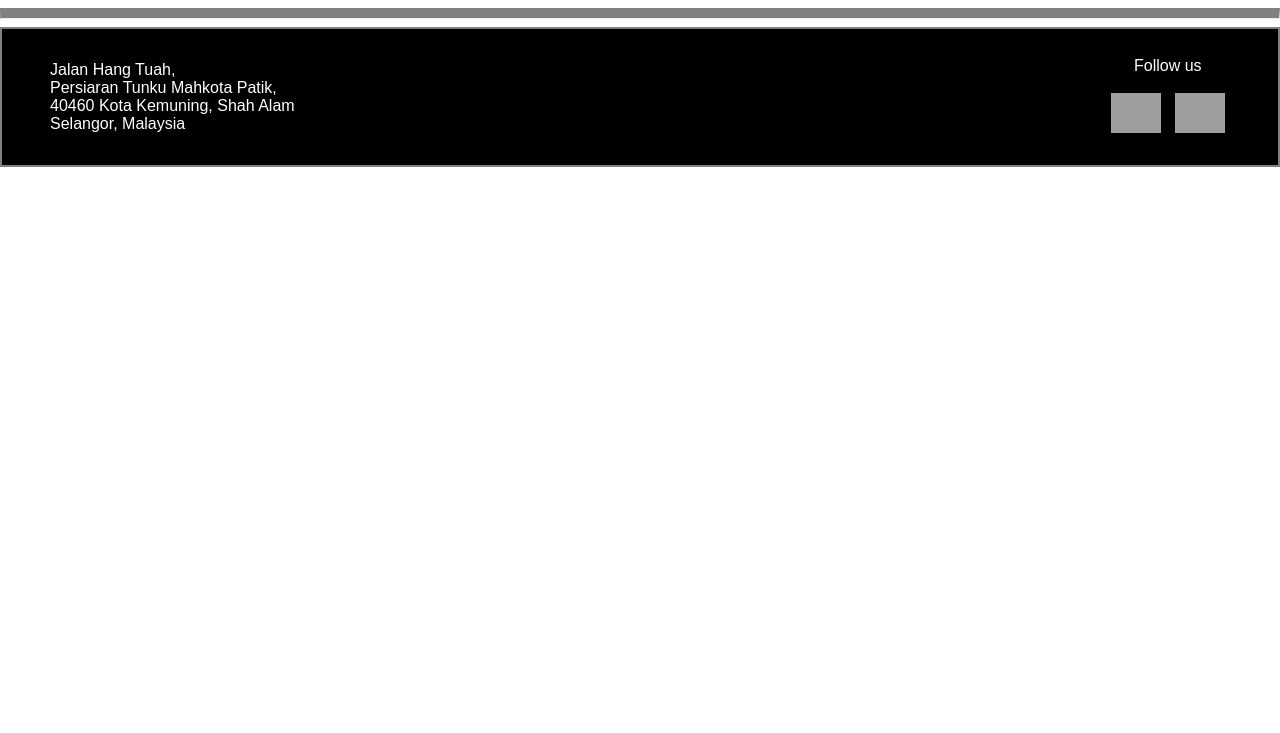
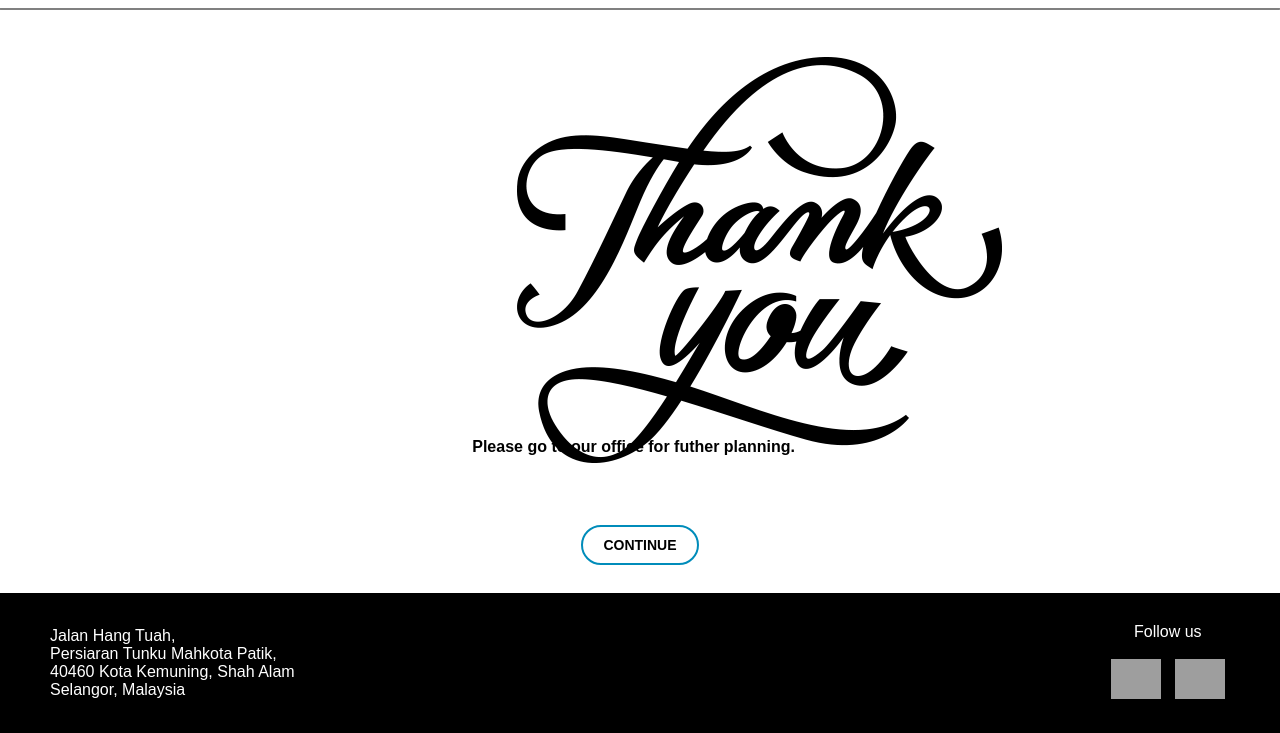
Before and after one commit to aidilfahmiey/Case_Study, a PHP site: page /afterconfirm.php in a window 1280 px wide; the page is wider, and only the part inside the window is pictured. Shown: the part 100-833 px from the top of that part. Before the commit the page ends 267 px from the top of that part, so only its background shows below. Run offline with PHP 8.4, Linux system fonts and the light colour scheme; grey boxes are pictures that could not be loaded.

Commit message:
update by aidil

```diff
--- a/afterconfirm.php
+++ b/afterconfirm.php
@@ -4,7 +4,7 @@
     <meta charset="UTF-8">
     <meta name="viewport" content="width=device-width, initial-scale=1.0">
     <title>Event Gaffer</title>
-    <link rel="stylesheet" type="text/css" href="styling/Reservation.css">
+    <link rel="stylesheet" type="text/css" href="styling/afterconfirm.css">
 
 
 </head>
@@ -25,6 +25,13 @@
     </header>
     <hr class="line">
 
+    <div class="mainthanks">
+        <div class="thanksimg"><img src="resource/thanks.png" alt="thank you"></div>
+        <p class="desc">Please go to our office for futher planning.</p>
+        <div class="gotomain">
+            <a href="Home.html" class="continue" onclick="getConfirmation();"><strong>Continue</strong></a>
+        </div>
+    </div>
 
     <table class="table">
     <tr>
@@ -57,7 +64,7 @@
     <script type = "text/javascript">
 
     function getConfirmation() {
-        alert("Confirm reservation?");
+        alert("Go to Homepage");
     }
 
 </script>
--- /dev/null
+++ b/styling/afterconfirm.css
@@ -0,0 +1,143 @@
+/*css for HEADER*/
+header {
+  width: 100%;
+  margin: 0 auto;
+}
+header::after {
+  content: "";
+  display: table;
+  clear: both;
+}
+.Top {
+  width: 90%;
+  margin: 0 auto;
+}
+
+.logomain {
+  float: left;
+  margin-left: -10px;
+  width: 250px;
+  height: 100px;
+}
+
+.logo {
+  width: 100%;
+  height: 100%;
+}
+
+nav {
+  float: right;
+  width: 50%;
+  padding-left: -10%;
+  padding-right: -10%;
+  margin-right: -15%;
+  padding-top: 15px;
+}
+
+nav ul {
+  margin: 0;
+  padding: 0;
+  list-style: none;
+}
+
+nav li {
+  display: inline-block;
+  margin-left: 5%;
+  padding-top: 5%;
+}
+
+nav a {
+  color: black;
+  text-decoration: none;
+  text-transform: uppercase;
+  font-size: 13px;
+}
+
+nav a:hover {
+  color: white;
+  background: black;
+  transition: 0.5s;
+  padding: 10px 20px 10px 20px;
+  border-radius: 10px 10px 10px 10px;
+}
+
+hr.line {
+  border-top: 10px solid gray;
+  border-radius: 0px;
+}
+
+/*css for MAIN BODY*/
+body {
+  font-family: sans-serif;
+  overflow-x: hidden;
+  padding: 0;
+  margin: 0;
+}
+
+.mainthanks {
+  background-color: white;
+  position: relative;
+  height: 100%;
+  margin-top: -1.3%;
+  margin-bottom: 0%;
+}
+.thanksimg {
+  width: 300px;
+  height: 300px;
+  display: block;
+  margin-left: 31%;
+  margin-right: auto;
+}
+.desc {
+  margin-top: 10%;
+  text-align: center;
+  margin-left: -1%;
+  padding-bottom: 5%;
+  font-weight: bold;
+}
+.gotomain {
+  text-align: center;
+  margin-bottom: 5%;
+}
+.continue {
+  color: black;
+  text-decoration: none;
+  text-transform: uppercase;
+  font-size: 14px;
+  font-weight: bold;
+  background-color: white;
+  border-radius: 40px 40px 40px 40px;
+  color: black;
+  font-weight: bold;
+  border: 2px solid #008cba;
+  padding: 10px 20px 10px 20px;
+}
+.continue:hover {
+  background-color: #008cba;
+  color: white;
+}
+
+/*css for FOOTER*/
+.table {
+  border: 2px solid black;
+  width: 100%;
+  background-color: black;
+  padding: 25px 25px 25px 25px;
+  margin-top: -2%;
+}
+.text {
+  color: white;
+  margin-left: 20px;
+}
+.follow {
+  float: right;
+  text-align: center;
+  margin-right: 20px;
+  color: white;
+}
+.footpic {
+  width: 50px;
+  height: 40px;
+  padding-left: 5px;
+  padding-right: 5px;
+}
```
Also changed, not shown: Reservation.php (+3 -12 lines), resource/thanks.png (added).
